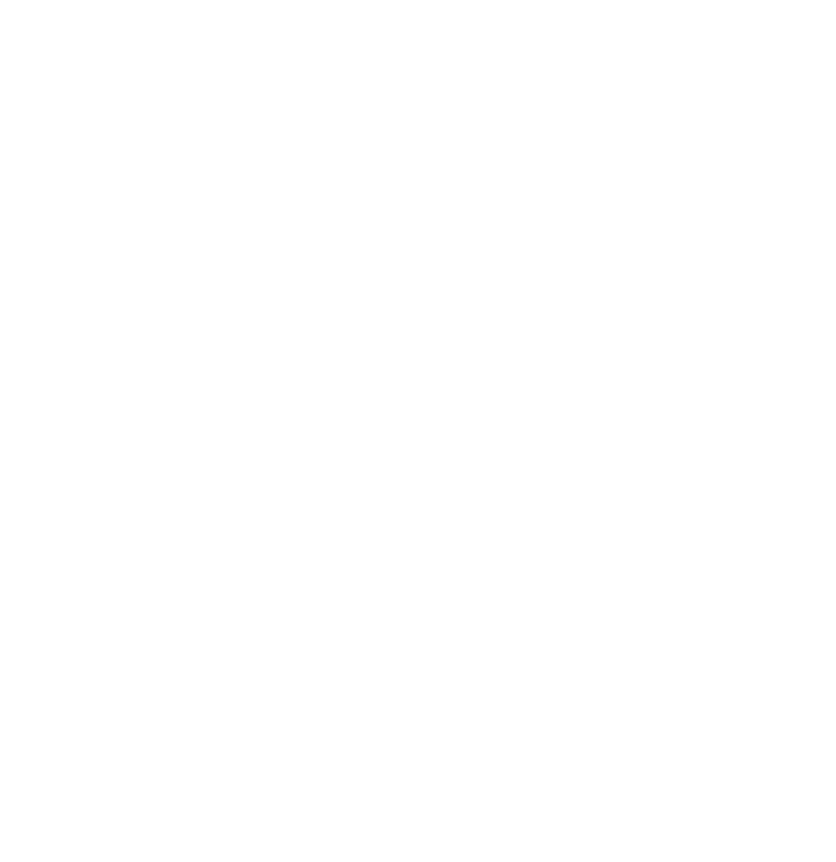
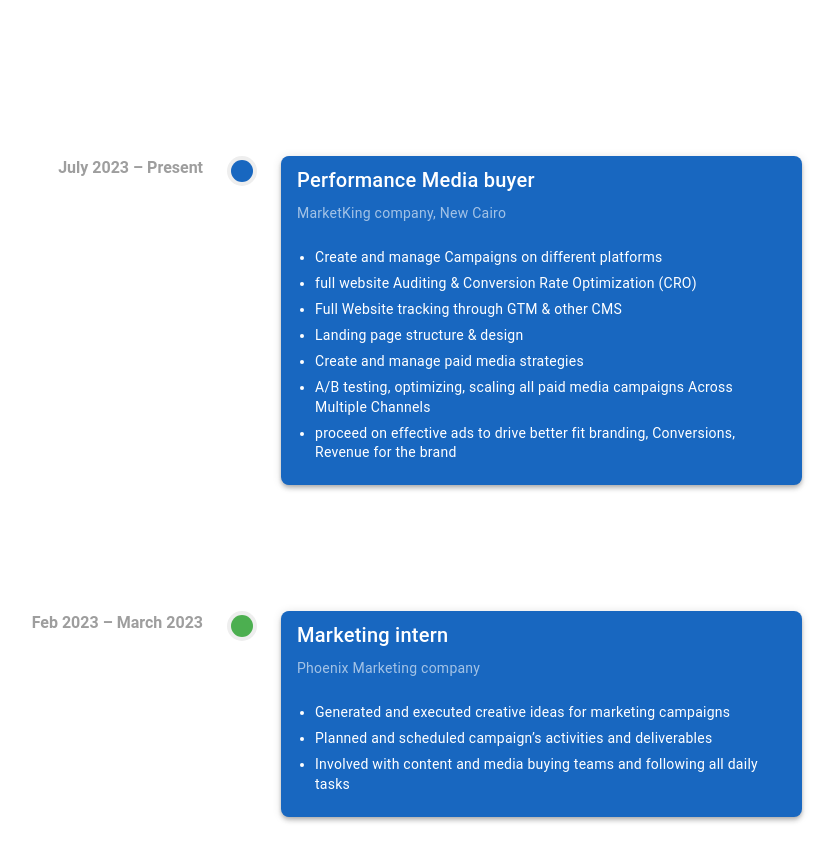
Before and after one commit to 5aled1801/MoHaithamPortfolio, a Vue app: page / in a window 1280 px wide. Shown: the part 1740-2602 px from the top of the page, without its empty margins (223-1059 px from the left). Before the commit the page ends 1652 px from the top, so only its background shows below. Built offline with nearby package versions, Linux system fonts and the light colour scheme.

Commit message:
experiene timeline

```diff
--- a/index.html
+++ b/index.html
@@ -2,11 +2,18 @@
 <html lang="">
   <head>
     <meta charset="UTF-8">
-    <link rel="icon" href="/src/assets/images/WhatsApp Image 2025-01-30 at 13.30.42_56be2f17.jpg">
     <meta name="viewport" content="width=device-width, initial-scale=1.0">
     <script src="https://cdnjs.cloudflare.com/ajax/libs/p5.js/1.7.0/p5.min.js"></script>
 <script src="https://cdn.jsdelivr.net/npm/vanta/dist/vanta.topology.min.js"></script>
-    <title>Vite App</title>
+    <link rel="stylesheet" href="https://unpkg.com/aos@next/dist/aos.css" />
+    <!--  Animation -->
+    <link
+      rel="stylesheet"
+      href="https://cdnjs.cloudflare.com/ajax/libs/animate.css/4.1.1/animate.min.css"
+    />
+    <title>Vite App</title>    <script>
+      AOS.init();
+    </script>
   </head>
   <body>
     <div id="app"></div>
--- a/src/App.vue
+++ b/src/App.vue
@@ -123,7 +123,7 @@
 
         <v-btn text href="#">Home</v-btn>
         <v-btn text href="#About">About</v-btn>
-        <v-btn text href="#Skills">Skills</v-btn>
+        <v-btn text href="#Skills">Experience</v-btn>
         <v-btn text href="#Projects">Projects</v-btn>
         <v-btn text href="#Contact">Contact</v-btn>
       </v-row>
@@ -144,7 +144,7 @@
           <v-list>
             <v-list-item href="#">Home</v-list-item>
             <v-list-item href="#About">About</v-list-item>
-            <v-list-item href="#Skills">Skills</v-list-item>
+            <v-list-item href="#Skills">Experience</v-list-item>
             <v-list-item href="#Projects">Projects</v-list-item>
             <v-list-item href="#Contact">Contact</v-list-item>
           </v-list>
@@ -158,7 +158,7 @@
 
     <myInfoCom class="bg-none fil-content" loading="lazy" />
     <about class="bg-none fil-content" style="min-height: 100vh;" />
-    <!-- <skills class="bg-none fil-content" /> -->
+    <skills class="bg-none fil-content" />
     <!-- <projects class="bg-none fil-content" />
     <contact class="bg-none fil-content" /> -->
   </v-app>
--- a/src/components/about.vue
+++ b/src/components/about.vue
@@ -1,5 +1,5 @@
 <template>
-    <v-container class="text-white relative file-content" id="About">
+    <v-container class="text-white relative file-content" id="About" >
         <v-row class="align-center justify-space-between absolute fil col-reverse mt-16 mb-16">
             <h1 class="text-h2 text-center my-2 py-16 w-100">About </h1>
             <h1 style="padding: 10px;font-size: 20px;line-height: 1.6;">
--- a/src/components/skills.vue
+++ b/src/components/skills.vue
@@ -1,87 +1,91 @@
 <template>
-    <v-container class="text-white relative" id="Skills">
-        <v-row class="align-center justify-space-between absolute fil mt-16">
-            <h1 class="text-h2 text-center my-2 py-16 w-100">Skills</h1>
-        </v-row>
+  <v-container>
+    <v-row justify="center">
+      <v-col cols="12" md="8">
+        <h2 class="text-h2 text-center my-2 py-16 w-100 text-white">
+          Experience
+        </h2>
 
-        <v-row>
-            <!-- Use `cols="6" md="4"` to control the number of columns on mobile vs desktop -->
-            <v-col class="text-center" cols="6" md="4">
-                <!-- <img src="./../assets/images/javascript-logo-javascript-icon-transparent-free-png.webp" -->
-                    :style="{ maxWidth: '400px' }" class="mx-auto my-4" loading="lazy" />
-                <div class="mt-2">
-                    <h4>JavaScript </h4>
-                </div>
-            </v-col>
-            <v-col class="text-center" cols="6" md="4">
-                <!-- <img src="./../assets/images/vue.png" :style="{ maxWidth: '400px' }" class="mx-auto my-4" -->
-                    loading="lazy" />
-                <div class="mt-2">
-                    <h4>Vue.js</h4>
-                </div>
-            </v-col> <v-col class="text-center" cols="6" md="4">
-                <!-- <img src="./../assets/images/html5_23329.png" :style="{ maxWidth: '400px' }" class="mx-auto my-4" -->
-                    loading="lazy" />
-                <div class="mt-2">
-                    <h4>HTML5</h4>
-                </div>
-            </v-col> <v-col class="text-center" cols="6" md="4">
-                <!-- <img src="./../assets/images/tailwend.png" :style="{ maxWidth: '400px' }" class="mx-auto my-4" -->
-                    loading="lazy" />
-                <div class="mt-2">
-                    <h4>Tailwend</h4>
-                </div>
-            </v-col> <v-col class="text-center" cols="6" md="4">
-                <!-- <img src="./../assets/images/aaaaaaaaaaa.png" :style="{ maxWidth: '400px' }" class="mx-auto my-4" -->
-                    loading="lazy" />
-                <div class="mt-2">
-                    <h4>CSS3</h4>
-                </div>
-            </v-col> <v-col class="text-center" cols="6" md="4">
-                <!-- <img src="./../assets/images/bbb.png" :style="{ maxWidth: '400px' }" class="mx-auto my-4" -->
-                    loading="lazy" />
-                <div class="mt-2">
-                    <h4>Bootstrap</h4>
-                </div>
-            </v-col> <v-col class="text-center" cols="6" md="4">
-                <!-- <img src="./../assets/images/pinia.png" :style="{ maxWidth: '400px' }" class="mx-auto my-4" -->
-                    loading="lazy" />
-                <div class="mt-2">
-                    <h4>Pinia</h4>
-                </div>
-            </v-col> <v-col class="text-center" cols="6" md="4">
-                <!-- <img src="./../assets/images/ssss.webp" :style="{ maxWidth: '400px' }" class="mx-auto my-4" -->
-                    loading="lazy" />
-                <div class="mt-2">
-                    <h4>Sass</h4>
-                </div>
-            </v-col> <v-col class="text-center" cols="6" md="4">
-                <!-- <img src="./../assets/images/nuxt.webp" :style="{ maxWidth: '400px' }" class="mx-auto my-4" -->
-                    loading="lazy" />
-                <div class="mt-2">
-                    <h4>Nuxt</h4>
-                </div>
-            </v-col>
-        </v-row>
-    </v-container>
+        <v-timeline align="start" side="end" class="bold-timeline" color="white">
+          <v-timeline-item
+            v-for="(item, index) in experiences"
+            :key="index"
+            :dot-color="item.color"
+            size="small"
+          >
+            <template #opposite>
+              <span class="font-weight-bold text-grey">
+                {{ item.period }}
+              </span>
+            </template>
+
+            <v-card elevation="4" rounded="lg" color="primary">
+              <v-card-title class="text-h6">
+                {{ item.title }}
+              </v-card-title>
+
+              <v-card-subtitle class="mb-2">
+                {{ item.company }}
+              </v-card-subtitle>
+
+              <v-card-text>
+                <ul>
+                  <li v-for="(point, i) in item.points" :key="i">
+                    {{ point }}
+                  </li>
+                </ul>
+              </v-card-text>
+            </v-card>
+          </v-timeline-item>
+        </v-timeline>
+      </v-col>
+    </v-row>
+  </v-container>
 </template>
 
-
+<script setup>
+const experiences = [
+  {
+    period: "July 2023 – Present",
+    title: "Performance Media buyer",
+    company: " MarketKing company, New Cairo",
+    color: "primary",
+    points: [
+      "Create and manage Campaigns on different platforms",
+      "full website Auditing & Conversion Rate Optimization (CRO)",
+      "Full Website tracking through GTM & other CMS",
+      "Landing page structure & design","Create and manage paid media strategies ","A/B testing, optimizing, scaling all paid media campaigns Across Multiple Channels","proceed on effective ads to drive better fit branding, Conversions, Revenue for the brand "
+    ]
+  },
+  {
+    period: "Feb 2023 – March 2023",
+    title: "Marketing intern",
+    company: " Phoenix Marketing company",
+    color: "success",
+    points: [
+      "Generated and executed creative ideas for marketing campaigns",
+      "Planned and scheduled campaign’s activities and deliverables",
+      "Involved with content and media buying teams and following all daily tasks",
+    ]
+  }
+];
+</script>
 
 <style scoped>
-/* Optional: Add styling for responsiveness and alignment */
-@media (max-width: 600px) {
-    .my-4 {
-        margin: 20px 0;
-    }
+ul {
+  padding-left: 18px;
+}
+li {
+  margin-bottom: 6px;
+}
+.bold-timeline :deep(.v-timeline-divider__line),
+.bold-timeline :deep(.v-timeline-divider__before),
+.bold-timeline :deep(.v-timeline-divider__after) {
+  background-color: #ffffff !important;
 }
 
-.text-center {
-    text-align: center;
-}
-
-img {
-    width: 150px !important;
-    height: 150px;
+/* thickness */
+.bold-timeline :deep(.v-timeline-divider__line) {
+  width: 4px;
 }
 </style>
--- a/src/main.js
+++ b/src/main.js
@@ -7,7 +7,7 @@
 import { inject } from '@vercel/analytics'
 
 inject()
-
+// AOS.init();
 
 // vuetify
 import 'vuetify/styles'
```
